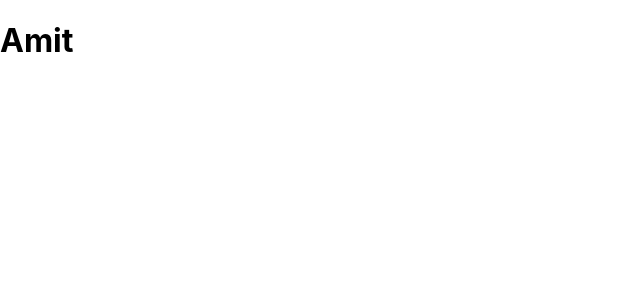
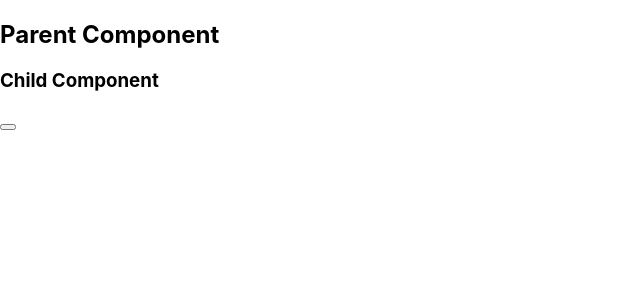
Before and after one commit to amit15000/demoshopapp, a React (Create React App) app: page / in a window 1280 px wide. Shown: the top 300 px of the page, without its empty margins (0-640 px from the left). Built offline with nearby package versions, Linux system fonts and the light colour scheme.

Commit message:
Date child to parent

```diff
--- a/src/App.js
+++ b/src/App.js
@@ -1,9 +1,15 @@
 import React from "react";
+import ChildComponent from "./components/ChildComponent";
 
 function App() {
+  function handleDataFromChild(data) {
+    console.log("Data received from child", data);
+  }
+
   return (
     <div>
-      <h1>Amit</h1>
+      <h2>Parent Component</h2>
+      <ChildComponent onP={handleDataFromChild} />
     </div>
   );
 }
--- /dev/null
+++ b/src/components/ChildComponent.jsx
@@ -0,0 +1,15 @@
+import React from "react";
+
+function ChildComponent(props) {
+  function handleClick(e) {
+    props.onP(10);
+  }
+  return (
+    <div>
+      <h3>Child Component</h3>
+      <button onClick={handleClick} />
+    </div>
+  );
+}
+
+export default ChildComponent;
```
